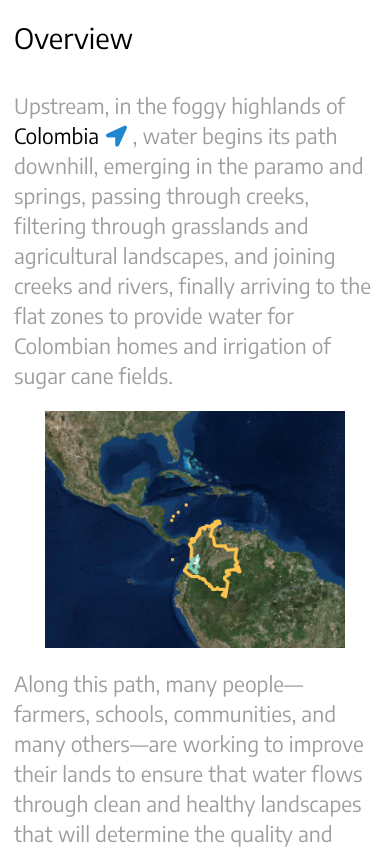
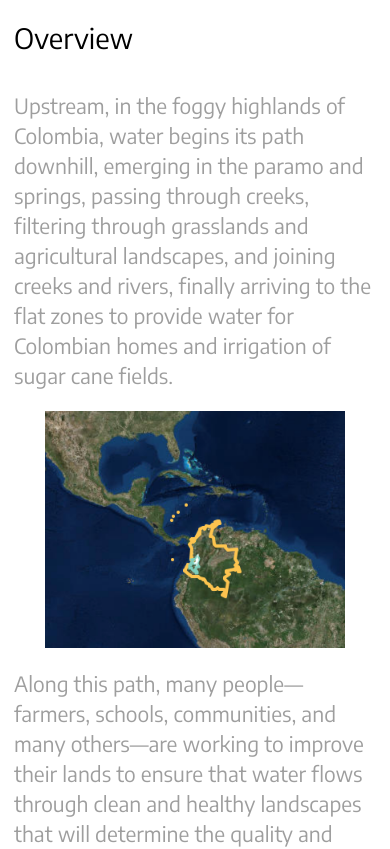
Before and after one commit to karlbloedorn/waterfund, a plain HTML site: page new.html in a window 390 px wide. Shown: the part 880-1729 px from the top of the page. Drawn offline with nearby package versions, Linux system fonts and the light colour scheme.

Commit message:
For mobile view, disabled the map icons and word highlighting

```diff
--- a/new.html
+++ b/new.html
@@ -245,9 +245,6 @@
                     $(item_container).append(item_div);
                     //$(item_div).html("<p>Pellentesque habitant morbi tristique senectus et netus et malesuada fames ac turpis egestas. Vestibulum tortor quam, feugiat vitae, ultricies eget, tempor sit amet, ante. Donec eu libero sit amet quam egestas semper. Aenean ultricies mi vitae est. Mauris placerat eleifend leo.</p></div>");
 
-
-
-
                     var profile_image_wrapper = $("<div class='ui circular right small image floated'>");
                     var profile_image = $("<img>");
                     $(profile_image).attr('src', 'people/' + item.key + ".png");
@@ -282,7 +279,6 @@
 
                         if($(e.target).hasClass('gallery-picture')){
                             return;
-
                         }
 
                         $("#detail_modal_story").html( $.i18n( 'person_story_' + item.key, { 'interpolation': {'escapeValue': false} } ));
@@ -365,6 +361,8 @@
 
                 function renderLanguage(){
                     $('body').i18n();
+
+                    $(".mobile").find(".highlighted_word").removeClass("highlighted_word");
                     $(".highlighted_word").append(" <i class='location arrow blue icon'></i>");
                 }
                 renderLanguage();
```
